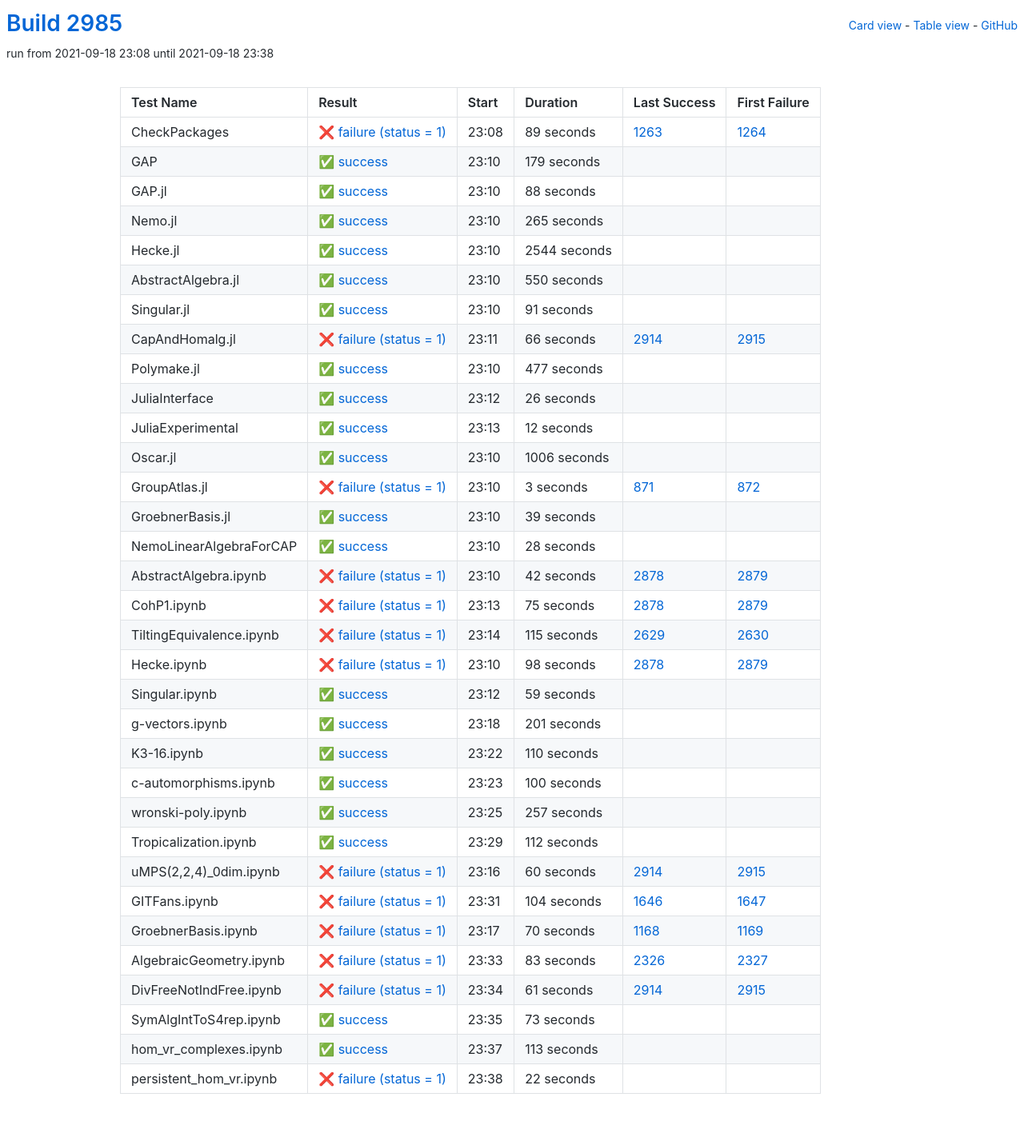
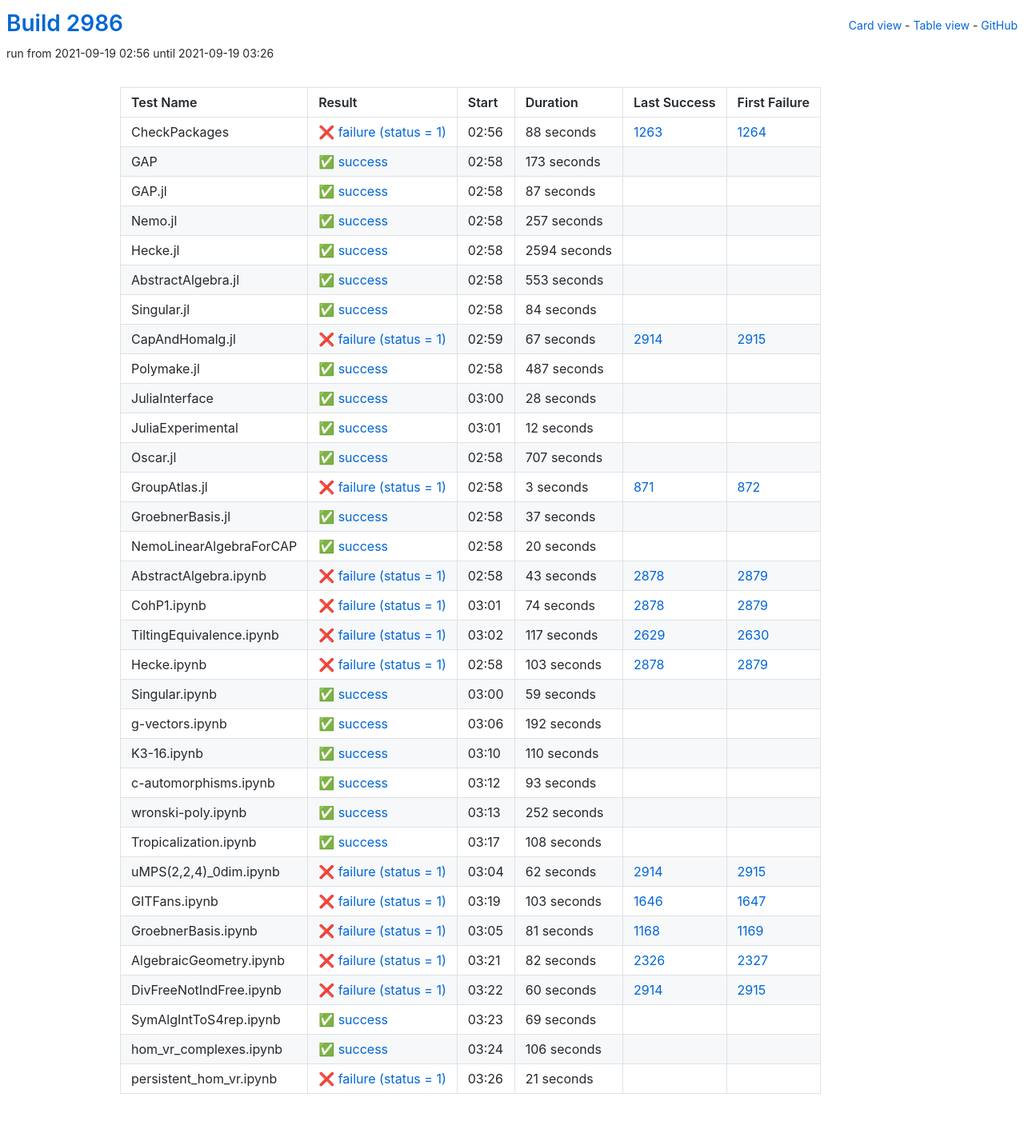
Before and after one commit to oscar-system/oscar-ci-status-stable, a Jekyll site: the page built from table.html, in a window 1280 px wide. Shown: the whole page at 80% size. Built offline with Jekyll 4.4.1, drawn with Linux system fonts in a browser that asks for light colours.

Commit message:
Build #2986

```diff
--- a/_data/ci.yml
+++ b/_data/ci.yml
@@ -1,6 +1,6 @@
 ---
-build: 2985
-build_url: https://oscarci.mathematik.uni-kl.de/job/oscar-stable/2985/
+build: 2986
+build_url: https://oscarci.mathematik.uni-kl.de/job/oscar-stable/2986/
 job: oscar-stable
 organization: oscar-system
 repo: oscar-ci-status-stable
@@ -8,128 +8,128 @@ repourl: https://github.com/oscar-system/oscar-ci-status-stable
 tests:
 - name: CheckPackages
   id: checkpackages
-  log: https://oscarci.mathematik.uni-kl.de/job/oscar-stable/2985/artifact/logs/build-2985/CheckPackages.log
-  start: 2021-09-18 23:08
+  log: https://oscarci.mathematik.uni-kl.de/job/oscar-stable/2986/artifact/logs/build-2986/CheckPackages.log
+  start: 2021-09-19 02:56
   success: false
   exitcode: 1
   status: failure
-  duration: 89
+  duration: 88
   last_success: 1263
   last_success_url: https://oscarci.mathematik.uni-kl.de/job/oscar-stable/1263/
   first_failure: 1264
   first_failure_url: https://oscarci.mathematik.uni-kl.de/job/oscar-stable/1264/
 - name: GAP
   id: gap
-  log: https://oscarci.mathematik.uni-kl.de/job/oscar-stable/2985/artifact/logs/build-2985/GAP.log
-  start: 2021-09-18 23:10
+  log: https://oscarci.mathematik.uni-kl.de/job/oscar-stable/2986/artifact/logs/build-2986/GAP.log
+  start: 2021-09-19 02:58
   success: true
   exitcode: 0
   status: success
-  duration: 179
+  duration: 173
   last_success: false
   last_success_url:
   first_failure: false
   first_failure_url:
 - name: GAP.jl
   id: gap-jl
-  log: https://oscarci.mathematik.uni-kl.de/job/oscar-stable/2985/artifact/logs/build-2985/GAP.jl.log
-  start: 2021-09-18 23:10
+  log: https://oscarci.mathematik.uni-kl.de/job/oscar-stable/2986/artifact/logs/build-2986/GAP.jl.log
+  start: 2021-09-19 02:58
   success: true
   exitcode: 0
   status: success
-  duration: 88
+  duration: 87
   last_success: false
   last_success_url:
   first_failure: false
   first_failure_url:
 - name: Nemo.jl
   id: nemo-jl
-  log: https://oscarci.mathematik.uni-kl.de/job/oscar-stable/2985/artifact/logs/build-2985/Nemo.jl.log
-  start: 2021-09-18 23:10
+  log: https://oscarci.mathematik.uni-kl.de/job/oscar-stable/2986/artifact/logs/build-2986/Nemo.jl.log
+  start: 2021-09-19 02:58
   success: true
   exitcode: 0
   status: success
-  duration: 265
+  duration: 257
   last_success: false
   last_success_url:
   first_failure: false
   first_failure_url:
 - name: Hecke.jl
   id: hecke-jl
-  log: https://oscarci.mathematik.uni-kl.de/job/oscar-stable/2985/artifact/logs/build-2985/Hecke.jl.log
-  start: 2021-09-18 23:10
+  log: https://oscarci.mathematik.uni-kl.de/job/oscar-stable/2986/artifact/logs/build-2986/Hecke.jl.log
+  start: 2021-09-19 02:58
   success: true
   exitcode: 0
   status: success
-  duration: 2544
+  duration: 2594
   last_success: false
   last_success_url:
   first_failure: false
   first_failure_url:
 - name: AbstractAlgebra.jl
   id: abstractalgebra-jl
-  log: https://oscarci.mathematik.uni-kl.de/job/oscar-stable/2985/artifact/logs/build-2985/AbstractAlgebra.jl.log
-  start: 2021-09-18 23:10
+  log: https://oscarci.mathematik.uni-kl.de/job/oscar-stable/2986/artifact/logs/build-2986/AbstractAlgebra.jl.log
+  start: 2021-09-19 02:58
   success: true
   exitcode: 0
   status: success
-  duration: 550
+  duration: 553
   last_success: false
   last_success_url:
   first_failure: false
   first_failure_url:
 - name: Singular.jl
   id: singular-jl
-  log: https://oscarci.mathematik.uni-kl.de/job/oscar-stable/2985/artifact/logs/build-2985/Singular.jl.log
-  start: 2021-09-18 23:10
+  log: https://oscarci.mathematik.uni-kl.de/job/oscar-stable/2986/artifact/logs/build-2986/Singular.jl.log
+  start: 2021-09-19 02:58
   success: true
   exitcode: 0
   status: success
-  duration: 91
+  duration: 84
   last_success: false
   last_success_url:
   first_failure: false
   first_failure_url:
 - name: CapAndHomalg.jl
   id: capandhomalg-jl
-  log: https://oscarci.mathematik.uni-kl.de/job/oscar-stable/2985/artifact/logs/build-2985/CapAndHomalg.jl.log
-  start: 2021-09-18 23:11
+  log: https://oscarci.mathematik.uni-kl.de/job/oscar-stable/2986/artifact/logs/build-2986/CapAndHomalg.jl.log
+  start: 2021-09-19 02:59
   success: false
   exitcode: 1
   status: failure
-  duration: 66
+  duration: 67
   last_success: 2914
   last_success_url: https://oscarci.mathematik.uni-kl.de/job/oscar-stable/2914/
   first_failure: 2915
   first_failure_url: https://oscarci.mathematik.uni-kl.de/job/oscar-stable/2915/
 - name: Polymake.jl
   id: polymake-jl
-  log: https://oscarci.mathematik.uni-kl.de/job/oscar-stable/2985/artifact/logs/build-2985/Polymake.jl.log
-  start: 2021-09-18 23:10
+  log: https://oscarci.mathematik.uni-kl.de/job/oscar-stable/2986/artifact/logs/build-2986/Polymake.jl.log
+  start: 2021-09-19 02:58
   success: true
   exitcode: 0
   status: success
-  duration: 477
+  duration: 487
   last_success: false
   last_success_url:
   first_failure: false
   first_failure_url:
 - name: JuliaInterface
   id: juliainterface
-  log: https://oscarci.mathematik.uni-kl.de/job/oscar-stable/2985/artifact/logs/build-2985/JuliaInterface.log
-  start: 2021-09-18 23:12
+  log: https://oscarci.mathematik.uni-kl.de/job/oscar-stable/2986/artifact/logs/build-2986/JuliaInterface.log
+  start: 2021-09-19 03:00
   success: true
   exitcode: 0
   status: success
-  duration: 26
+  duration: 28
   last_success: false
   last_success_url:
   first_failure: false
   first_failure_url:
 - name: JuliaExperimental
   id: juliaexperimental
-  log: https://oscarci.mathematik.uni-kl.de/job/oscar-stable/2985/artifact/logs/build-2985/JuliaExperimental.log
-  start: 2021-09-18 23:13
+  log: https://oscarci.mathematik.uni-kl.de/job/oscar-stable/2986/artifact/logs/build-2986/JuliaExperimental.log
+  start: 2021-09-19 03:01
   success: true
   exitcode: 0
   status: success
@@ -140,20 +140,20 @@ tests:
   first_failure_url:
 - name: Oscar.jl
   id: oscar-jl
-  log: https://oscarci.mathematik.uni-kl.de/job/oscar-stable/2985/artifact/logs/build-2985/Oscar.jl.log
-  start: 2021-09-18 23:10
+  log: https://oscarci.mathematik.uni-kl.de/job/oscar-stable/2986/artifact/logs/build-2986/Oscar.jl.log
+  start: 2021-09-19 02:58
   success: true
   exitcode: 0
   status: success
-  duration: 1006
+  duration: 707
   last_success: false
   last_success_url:
   first_failure: false
   first_failure_url:
 - name: GroupAtlas.jl
   id: groupatlas-jl
-  log: https://oscarci.mathematik.uni-kl.de/job/oscar-stable/2985/artifact/logs/build-2985/GroupAtlas.jl.log
-  start: 2021-09-18 23:10
+  log: https://oscarci.mathematik.uni-kl.de/job/oscar-stable/2986/artifact/logs/build-2986/GroupAtlas.jl.log
+  start: 2021-09-19 02:58
   success: false
   exitcode: 1
   status: failure
@@ -164,80 +164,80 @@ tests:
   first_failure_url: https://oscarci.mathematik.uni-kl.de/job/oscar-stable/872/
 - name: GroebnerBasis.jl
   id: groebnerbasis-jl
-  log: https://oscarci.mathematik.uni-kl.de/job/oscar-stable/2985/artifact/logs/build-2985/GroebnerBasis.jl.log
-  start: 2021-09-18 23:10
+  log: https://oscarci.mathematik.uni-kl.de/job/oscar-stable/2986/artifact/logs/build-2986/GroebnerBasis.jl.log
+  start: 2021-09-19 02:58
   success: true
   exitcode: 0
   status: success
-  duration: 39
+  duration: 37
   last_success: false
   last_success_url:
   first_failure: false
   first_failure_url:
 - name: NemoLinearAlgebraForCAP
   id: nemolinearalgebraforcap
-  log: https://oscarci.mathematik.uni-kl.de/job/oscar-stable/2985/artifact/logs/build-2985/NemoLinearAlgebraForCAP.log
-  start: 2021-09-18 23:10
+  log: https://oscarci.mathematik.uni-kl.de/job/oscar-stable/2986/artifact/logs/build-2986/NemoLinearAlgebraForCAP.log
+  start: 2021-09-19 02:58
   success: true
   exitcode: 0
   status: success
-  duration: 28
+  duration: 20
   last_success: false
   last_success_url:
   first_failure: false
   first_failure_url:
 - name: AbstractAlgebra.ipynb
   id: abstractalgebra-ipynb
-  log: https://oscarci.mathematik.uni-kl.de/job/oscar-stable/2985/artifact/logs/build-2985/AbstractAlgebra.ipynb.log
-  start: 2021-09-18 23:10
+  log: https://oscarci.mathematik.uni-kl.de/job/oscar-stable/2986/artifact/logs/build-2986/AbstractAlgebra.ipynb.log
+  start: 2021-09-19 02:58
   success: false
   exitcode: 1
   status: failure
-  duration: 42
+  duration: 43
   last_success: 2878
   last_success_url: https://oscarci.mathematik.uni-kl.de/job/oscar-stable/2878/
   first_failure: 2879
   first_failure_url: https://oscarci.mathematik.uni-kl.de/job/oscar-stable/2879/
 - name: CohP1.ipynb
   id: cohp1-ipynb
-  log: https://oscarci.mathematik.uni-kl.de/job/oscar-stable/2985/artifact/logs/build-2985/CohP1.ipynb.log
-  start: 2021-09-18 23:13
+  log: https://oscarci.mathematik.uni-kl.de/job/oscar-stable/2986/artifact/logs/build-2986/CohP1.ipynb.log
+  start: 2021-09-19 03:01
   success: false
   exitcode: 1
   status: failure
-  duration: 75
+  duration: 74
   last_success: 2878
   last_success_url: https://oscarci.mathematik.uni-kl.de/job/oscar-stable/2878/
   first_failure: 2879
   first_failure_url: https://oscarci.mathematik.uni-kl.de/job/oscar-stable/2879/
 - name: TiltingEquivalence.ipynb
   id: tiltingequivalence-ipynb
-  log: https://oscarci.mathematik.uni-kl.de/job/oscar-stable/2985/artifact/logs/build-2985/TiltingEquivalence.ipynb.log
-  start: 2021-09-18 23:14
+  log: https://oscarci.mathematik.uni-kl.de/job/oscar-stable/2986/artifact/logs/build-2986/TiltingEquivalence.ipynb.log
+  start: 2021-09-19 03:02
   success: false
   exitcode: 1
   status: failure
-  duration: 115
+  duration: 117
   last_success: 2629
   last_success_url: https://oscarci.mathematik.uni-kl.de/job/oscar-stable/2629/
   first_failure: 2630
   first_failure_url: https://oscarci.mathematik.uni-kl.de/job/oscar-stable/2630/
 - name: Hecke.ipynb
   id: hecke-ipynb
-  log: https://oscarci.mathematik.uni-kl.de/job/oscar-stable/2985/artifact/logs/build-2985/Hecke.ipynb.log
-  start: 2021-09-18 23:10
+  log: https://oscarci.mathematik.uni-kl.de/job/oscar-stable/2986/artifact/logs/build-2986/Hecke.ipynb.log
+  start: 2021-09-19 02:58
   success: false
   exitcode: 1
   status: failure
-  duration: 98
+  duration: 103
   last_success: 2878
   last_success_url: https://oscarci.mathematik.uni-kl.de/job/oscar-stable/2878/
   first_failure: 2879
   first_failure_url: https://oscarci.mathematik.uni-kl.de/job/oscar-stable/2879/
 - name: Singular.ipynb
   id: singular-ipynb
-  log: https://oscarci.mathematik.uni-kl.de/job/oscar-stable/2985/artifact/logs/build-2985/Singular.ipynb.log
-  start: 2021-09-18 23:12
+  log: https://oscarci.mathematik.uni-kl.de/job/oscar-stable/2986/artifact/logs/build-2986/Singular.ipynb.log
+  start: 2021-09-19 03:00
   success: true
   exitcode: 0
   status: success
@@ -248,20 +248,20 @@ tests:
   first_failure_url:
 - name: g-vectors.ipynb
   id: g-vectors-ipynb
-  log: https://oscarci.mathematik.uni-kl.de/job/oscar-stable/2985/artifact/logs/build-2985/g-vectors.ipynb.log
-  start: 2021-09-18 23:18
+  log: https://oscarci.mathematik.uni-kl.de/job/oscar-stable/2986/artifact/logs/build-2986/g-vectors.ipynb.log
+  start: 2021-09-19 03:06
   success: true
   exitcode: 0
   status: success
-  duration: 201
+  duration: 192
   last_success: false
   last_success_url:
   first_failure: false
   first_failure_url:
 - name: K3-16.ipynb
   id: k3-16-ipynb
-  log: https://oscarci.mathematik.uni-kl.de/job/oscar-stable/2985/artifact/logs/build-2985/K3-16.ipynb.log
-  start: 2021-09-18 23:22
+  log: https://oscarci.mathematik.uni-kl.de/job/oscar-stable/2986/artifact/logs/build-2986/K3-16.ipynb.log
+  start: 2021-09-19 03:10
   success: true
   exitcode: 0
   status: success
@@ -272,44 +272,92 @@ tests:
   first_failure_url:
 - name: c-automorphisms.ipynb
   id: c-automorphisms-ipynb
-  log: https://oscarci.mathematik.uni-kl.de/job/oscar-stable/2985/artifact/logs/build-2985/c-automorphisms.ipynb.log
-  start: 2021-09-18 23:23
+  log: https://oscarci.mathematik.uni-kl.de/job/oscar-stable/2986/artifact/logs/build-2986/c-automorphisms.ipynb.log
+  start: 2021-09-19 03:12
   success: true
   exitcode: 0
   status: success
-  duration: 100
+  duration: 93
   last_success: false
   last_success_url:
   first_failure: false
   first_failure_url:
 - name: wronski-poly.ipynb
   id: wronski-poly-ipynb
-  log: https://oscarci.mathematik.uni-kl.de/job/oscar-stable/2985/artifact/logs/build-2985/wronski-poly.ipynb.log
-  start: 2021-09-18 23:25
+  log: https://oscarci.mathematik.uni-kl.de/job/oscar-stable/2986/artifact/logs/build-2986/wronski-poly.ipynb.log
+  start: 2021-09-19 03:13
   success: true
   exitcode: 0
   status: success
-  duration: 257
+  duration: 252
   last_success: false
   last_success_url:
   first_failure: false
   first_failure_url:
 - name: Tropicalization.ipynb
   id: tropicalization-ipynb
-  log: https://oscarci.mathematik.uni-kl.de/job/oscar-stable/2985/artifact/logs/build-2985/Tropicalization.ipynb.log
-  start: 2021-09-18 23:29
+  log: https://oscarci.mathematik.uni-kl.de/job/oscar-stable/2986/artifact/logs/build-2986/Tropicalization.ipynb.log
+  start: 2021-09-19 03:17
   success: true
   exitcode: 0
   status: success
-  duration: 112
+  duration: 108
   last_success: false
   last_success_url:
   first_failure: false
   first_failure_url:
 - name: uMPS(2,2,4)_0dim.ipynb
   id: umps-2-2-4-0dim-ipynb
-  log: https://oscarci.mathematik.uni-kl.de/job/oscar-stable/2985/artifact/logs/build-2985/uMPS-2-2-4-_0dim.ipynb.log
-  start: 2021-09-18 23:16
+  log: https://oscarci.mathematik.uni-kl.de/job/oscar-stable/2986/artifact/logs/build-2986/uMPS-2-2-4-_0dim.ipynb.log
+  start: 2021-09-19 03:04
+  success: false
+  exitcode: 1
+  status: failure
+  duration: 62
+  last_success: 2914
+  last_success_url: https://oscarci.mathematik.uni-kl.de/job/oscar-stable/2914/
+  first_failure: 2915
+  first_failure_url: https://oscarci.mathematik.uni-kl.de/job/oscar-stable/2915/
+- name: GITFans.ipynb
+  id: gitfans-ipynb
+  log: https://oscarci.mathematik.uni-kl.de/job/oscar-stable/2986/artifact/logs/build-2986/GITFans.ipynb.log
+  start: 2021-09-19 03:19
+  success: false
+  exitcode: 1
+  status: failure
+  duration: 103
+  last_success: 1646
+  last_success_url: https://oscarci.mathematik.uni-kl.de/job/oscar-stable/1646/
+  first_failure: 1647
+  first_failure_url: https://oscarci.mathematik.uni-kl.de/job/oscar-stable/1647/
+- name: GroebnerBasis.ipynb
+  id: groebnerbasis-ipynb
+  log: https://oscarci.mathematik.uni-kl.de/job/oscar-stable/2986/artifact/logs/build-2986/GroebnerBasis.ipynb.log
+  start: 2021-09-19 03:05
+  success: false
+  exitcode: 1
+  status: failure
+  duration: 81
+  last_success: 1168
+  last_success_url: https://oscarci.mathematik.uni-kl.de/job/oscar-stable/1168/
+  first_failure: 1169
+  first_failure_url: https://oscarci.mathematik.uni-kl.de/job/oscar-stable/1169/
+- name: AlgebraicGeometry.ipynb
+  id: algebraicgeometry-ipynb
+  log: https://oscarci.mathematik.uni-kl.de/job/oscar-stable/2986/artifact/logs/build-2986/AlgebraicGeometry.ipynb.log
+  start: 2021-09-19 03:21
+  success: false
+  exitcode: 1
+  status: failure
+  duration: 82
+  last_success: 2326
+  last_success_url: https://oscarci.mathematik.uni-kl.de/job/oscar-stable/2326/
+  first_failure: 2327
+  first_failure_url: https://oscarci.mathematik.uni-kl.de/job/oscar-stable/2327/
+- name: DivFreeNotIndFree.ipynb
+  id: divfreenotindfree-ipynb
+  log: https://oscarci.mathematik.uni-kl.de/job/oscar-stable/2986/artifact/logs/build-2986/DivFreeNotIndFree.ipynb.log
+  start: 2021-09-19 03:22
   success: false
   exitcode: 1
   status: failure
@@ -318,86 +366,38 @@ tests:
   last_success_url: https://oscarci.mathematik.uni-kl.de/job/oscar-stable/2914/
   first_failure: 2915
   first_failure_url: https://oscarci.mathematik.uni-kl.de/job/oscar-stable/2915/
-- name: GITFans.ipynb
-  id: gitfans-ipynb
-  log: https://oscarci.mathematik.uni-kl.de/job/oscar-stable/2985/artifact/logs/build-2985/GITFans.ipynb.log
-  start: 2021-09-18 23:31
-  success: false
-  exitcode: 1
-  status: failure
-  duration: 104
-  last_success: 1646
-  last_success_url: https://oscarci.mathematik.uni-kl.de/job/oscar-stable/1646/
-  first_failure: 1647
-  first_failure_url: https://oscarci.mathematik.uni-kl.de/job/oscar-stable/1647/
-- name: GroebnerBasis.ipynb
-  id: groebnerbasis-ipynb
-  log: https://oscarci.mathematik.uni-kl.de/job/oscar-stable/2985/artifact/logs/build-2985/GroebnerBasis.ipynb.log
-  start: 2021-09-18 23:17
-  success: false
-  exitcode: 1
-  status: failure
-  duration: 70
-  last_success: 1168
-  last_success_url: https://oscarci.mathematik.uni-kl.de/job/oscar-stable/1168/
-  first_failure: 1169
-  first_failure_url: https://oscarci.mathematik.uni-kl.de/job/oscar-stable/1169/
-- name: AlgebraicGeometry.ipynb
-  id: algebraicgeometry-ipynb
-  log: https://oscarci.mathematik.uni-kl.de/job/oscar-stable/2985/artifact/logs/build-2985/AlgebraicGeometry.ipynb.log
-  start: 2021-09-18 23:33
-  success: false
-  exitcode: 1
-  status: failure
-  duration: 83
-  last_success: 2326
-  last_success_url: https://oscarci.mathematik.uni-kl.de/job/oscar-stable/2326/
-  first_failure: 2327
-  first_failure_url: https://oscarci.mathematik.uni-kl.de/job/oscar-stable/2327/
-- name: DivFreeNotIndFree.ipynb
-  id: divfreenotindfree-ipynb
-  log: https://oscarci.mathematik.uni-kl.de/job/oscar-stable/2985/artifact/logs/build-2985/DivFreeNotIndFree.ipynb.log
-  start: 2021-09-18 23:34
-  success: false
-  exitcode: 1
-  status: failure
-  duration: 61
-  last_success: 2914
-  last_success_url: https://oscarci.mathematik.uni-kl.de/job/oscar-stable/2914/
-  first_failure: 2915
-  first_failure_url: https://oscarci.mathematik.uni-kl.de/job/oscar-stable/2915/
 - name: SymAlgIntToS4rep.ipynb
   id: symalginttos4rep-ipynb
-  log: https://oscarci.mathematik.uni-kl.de/job/oscar-stable/2985/artifact/logs/build-2985/SymAlgIntToS4rep.ipynb.log
-  start: 2021-09-18 23:35
+  log: https://oscarci.mathematik.uni-kl.de/job/oscar-stable/2986/artifact/logs/build-2986/SymAlgIntToS4rep.ipynb.log
+  start: 2021-09-19 03:23
   success: true
   exitcode: 0
   status: success
-  duration: 73
+  duration: 69
   last_success: false
   last_success_url:
   first_failure: false
   first_failure_url:
 - name: hom_vr_complexes.ipynb
   id: hom-vr-complexes-ipynb
-  log: https://oscarci.mathematik.uni-kl.de/job/oscar-stable/2985/artifact/logs/build-2985/hom_vr_complexes.ipynb.log
-  start: 2021-09-18 23:37
+  log: https://oscarci.mathematik.uni-kl.de/job/oscar-stable/2986/artifact/logs/build-2986/hom_vr_complexes.ipynb.log
+  start: 2021-09-19 03:24
   success: true
   exitcode: 0
   status: success
-  duration: 113
+  duration: 106
   last_success: false
   last_success_url:
   first_failure: false
   first_failure_url:
 - name: persistent_hom_vr.ipynb
   id: persistent-hom-vr-ipynb
-  log: https://oscarci.mathematik.uni-kl.de/job/oscar-stable/2985/artifact/logs/build-2985/persistent_hom_vr.ipynb.log
-  start: 2021-09-18 23:38
+  log: https://oscarci.mathematik.uni-kl.de/job/oscar-stable/2986/artifact/logs/build-2986/persistent_hom_vr.ipynb.log
+  start: 2021-09-19 03:26
   success: false
   exitcode: 1
   status: failure
-  duration: 22
+  duration: 21
   last_success: false
   last_success_url:
   first_failure: false
```
Also changed, not shown: README.md.
